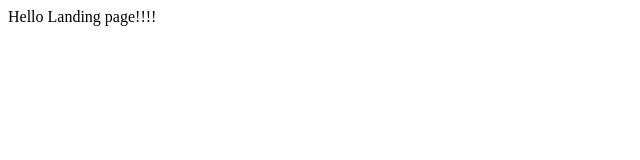
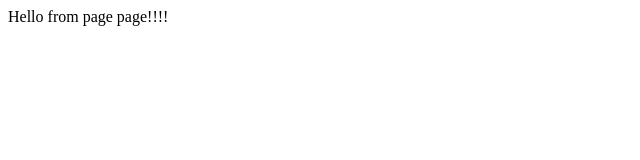
Before and after one commit to m-sunilkumar/gatsby-cloud-example-site, a Gatsby site: page / in a window 1280 px wide. Shown: the full height of the page, 0-640 px from the left. Built offline with nearby package versions, Linux system fonts and the light colour scheme; Gatsby itself is replaced by a stand-in of ours.

Commit message:
landing page update

```diff
--- a/package.json
+++ b/package.json
@@ -5,11 +5,6 @@
   "workspaces": [
     "packages/*"
   ],
-  "scripts": {
-    "start": "gatsby develop",
-    "develop": "gatsby develop",
-    "build": "gatsby build"
-  },
   "dependencies": {
     "gatsby": "^2.29.2",
     "react": "^17.0.1",
--- a/src/pages/index.js
+++ b/src/pages/index.js
@@ -1,6 +1,6 @@
 import React from "react";
 
 const LandingPage = () => {
-  return <div>Hello Landing page!!!!</div>;
+  return <div>Hello from page page!!!!</div>;
 };
 export default LandingPage;
```
